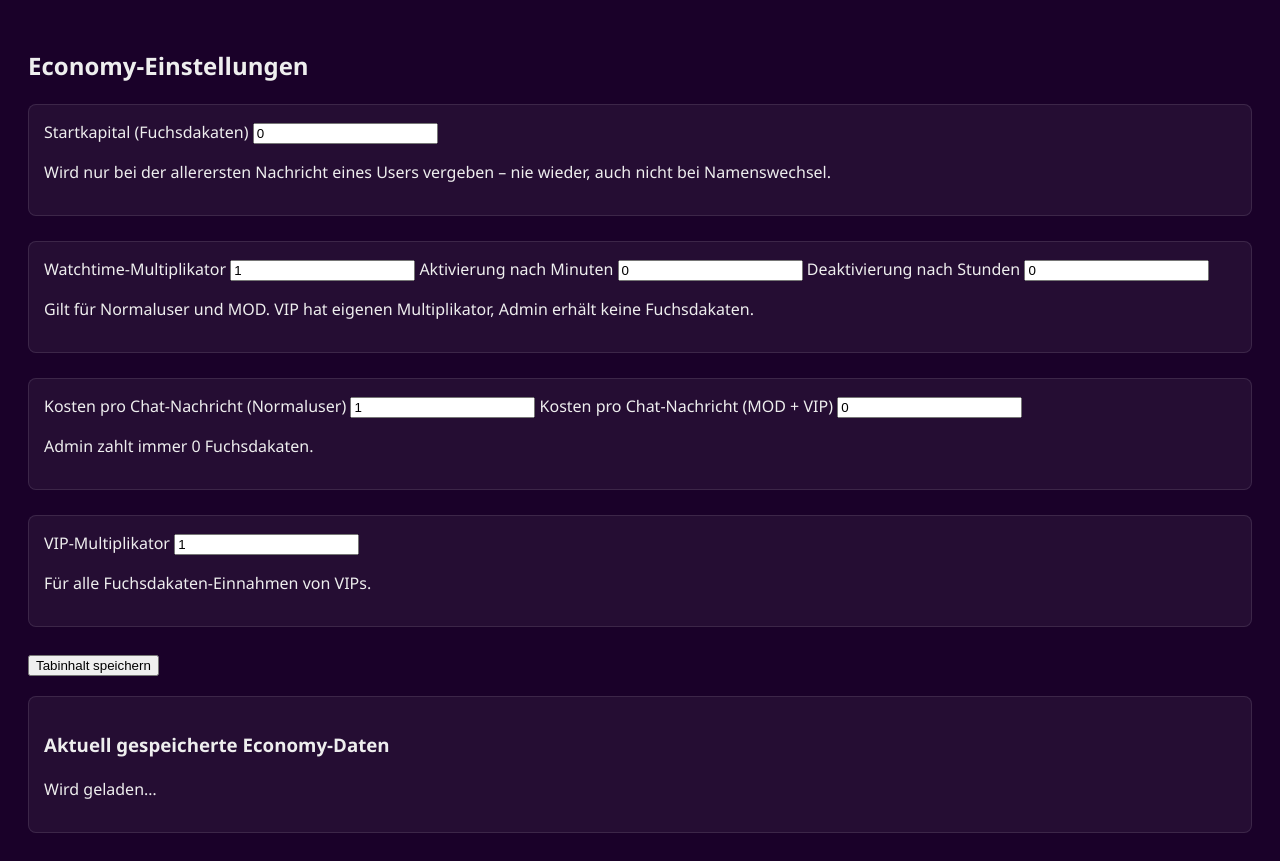
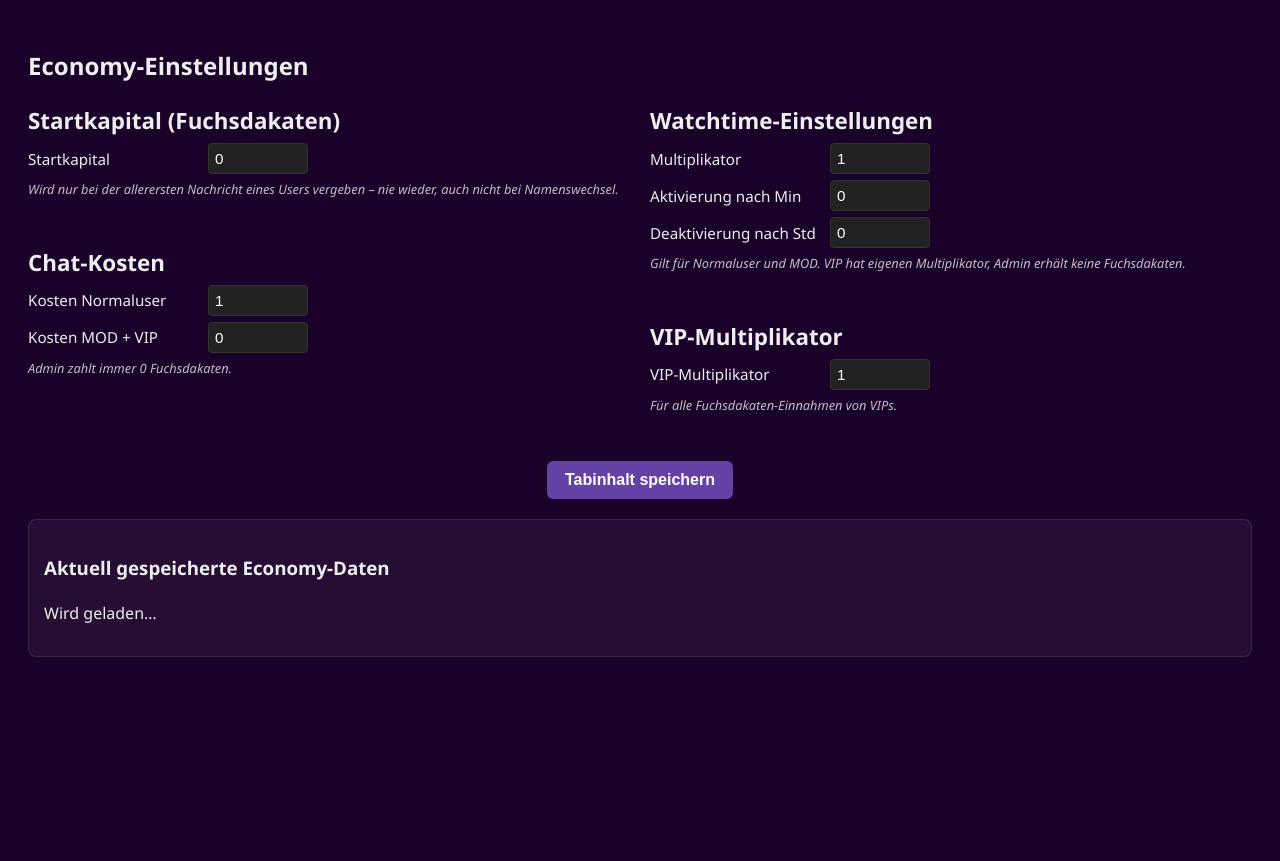
Before and after one commit to karlarschwillsex-gif/TwitchOBSAdmin, an Electron app: page public/economy.html in a window 1280 px wide. After the commit the page ends 800 px from the top, so only its background shows below. Drawn offline with Linux system fonts and the light colour scheme; no server answers.

Commit message:
Add files via upload

```diff
--- a/public/economy.html
+++ b/public/economy.html
@@ -9,49 +9,93 @@
 
     <h2>Economy‑Einstellungen</h2>
 
-    <!-- STARTKAPITAL -->
-    <div class="panel-section">
-        <label for="startCapital">Startkapital (Fuchsdakaten)</label>
-        <input type="number" id="startCapital" min="0" value="0">
-        <p class="hint">Wird nur bei der allerersten Nachricht eines Users vergeben – nie wieder, auch nicht bei Namenswechsel.</p>
+    <div class="econ-grid">
+
+        <!-- Linke Spalte -->
+        <div class="econ-col">
+
+            <div class="econ-section">
+                <div class="econ-title">Startkapital (Fuchsdakaten)</div>
+
+                <div class="econ-row">
+                    <label class="econ-label" for="startCapital">Startkapital</label>
+                    <input type="number" id="startCapital" class="econ-input" min="0" value="0">
                 </div>
 
-    <!-- WATCHTIME -->
-    <div class="panel-section">
-        <label for="watchMultiplier">Watchtime‑Multiplikator</label>
-        <input type="number" id="watchMultiplier" min="0" step="0.1" value="1">
-
-        <label for="watchActivateAfterMin">Aktivierung nach Minuten</label>
-        <input type="number" id="watchActivateAfterMin" min="0" value="0">
-
-        <label for="watchDeactivateAfterHours">Deaktivierung nach Stunden</label>
-        <input type="number" id="watchDeactivateAfterHours" min="0" value="0">
-
-        <p class="hint">Gilt für Normaluser und MOD. VIP hat eigenen Multiplikator, Admin erhält keine Fuchsdakaten.</p>
+                <div class="econ-info">
+                    Wird nur bei der allerersten Nachricht eines Users vergeben – nie wieder, auch nicht bei Namenswechsel.
+                </div>
             </div>
 
-    <!-- CHAT‑KOSTEN -->
-    <div class="panel-section">
-        <label for="costChatNormal">Kosten pro Chat‑Nachricht (Normaluser)</label>
-        <input type="number" id="costChatNormal" min="0" value="1">
+            <div class="econ-section">
+                <div class="econ-title">Chat‑Kosten</div>
 
-        <label for="costChatModVip">Kosten pro Chat‑Nachricht (MOD + VIP)</label>
-        <input type="number" id="costChatModVip" min="0" value="0">
-
-        <p class="hint">Admin zahlt immer 0 Fuchsdakaten.</p>
+                <div class="econ-row">
+                    <label class="econ-label" for="costChatNormal">Kosten Normaluser</label>
+                    <input type="number" id="costChatNormal" class="econ-input" min="0" value="1">
                 </div>
 
-    <!-- VIP MULTIPLIKATOR -->
-    <div class="panel-section">
-        <label for="vipMultiplier">VIP‑Multiplikator</label>
-        <input type="number" id="vipMultiplier" min="0" step="0.1" value="1">
-        <p class="hint">Für alle Fuchsdakaten‑Einnahmen von VIPs.</p>
+                <div class="econ-row">
+                    <label class="econ-label" for="costChatModVip">Kosten MOD + VIP</label>
+                    <input type="number" id="costChatModVip" class="econ-input" min="0" value="0">
                 </div>
 
-    <!-- SPEICHERN -->
-    <button id="saveEconomyBtn" class="save-button">Tabinhalt speichern</button>
+                <div class="econ-info">
+                    Admin zahlt immer 0 Fuchsdakaten.
+                </div>
+            </div>
 
-    <!-- LIVE‑STATS -->
+        </div>
+
+        <!-- Rechte Spalte -->
+        <div class="econ-col">
+
+            <div class="econ-section">
+                <div class="econ-title">Watchtime‑Einstellungen</div>
+
+                <div class="econ-row">
+                    <label class="econ-label" for="watchMultiplier">Multiplikator</label>
+                    <input type="number" id="watchMultiplier" class="econ-input" min="0" step="0.1" value="1">
+                </div>
+
+                <div class="econ-row">
+                    <label class="econ-label" for="watchActivateAfterMin">Aktivierung nach Min</label>
+                    <input type="number" id="watchActivateAfterMin" class="econ-input" min="0" value="0">
+                </div>
+
+                <div class="econ-row">
+                    <label class="econ-label" for="watchDeactivateAfterHours">Deaktivierung nach Std</label>
+                    <input type="number" id="watchDeactivateAfterHours" class="econ-input" min="0" value="0">
+                </div>
+
+                <div class="econ-info">
+                    Gilt für Normaluser und MOD. VIP hat eigenen Multiplikator, Admin erhält keine Fuchsdakaten.
+                </div>
+            </div>
+
+            <div class="econ-section">
+                <div class="econ-title">VIP‑Multiplikator</div>
+
+                <div class="econ-row">
+                    <label class="econ-label" for="vipMultiplier">VIP‑Multiplikator</label>
+                    <input type="number" id="vipMultiplier" class="econ-input" min="0" step="0.1" value="1">
+                </div>
+
+                <div class="econ-info">
+                    Für alle Fuchsdakaten‑Einnahmen von VIPs.
+                </div>
+            </div>
+
+        </div>
+
+    </div>
+
+    <!-- Save Button -->
+    <div class="econ-save-wrapper">
+        <button id="saveEconomyBtn" class="btn-save">Tabinhalt speichern</button>
+    </div>
+
+    <!-- Stats Box -->
     <div id="economyStats" class="stats-box">
         <h3>Aktuell gespeicherte Economy‑Daten</h3>
         <p>Wird geladen…</p>
```
Lines whose indentation alone changed are shown as unchanged.
